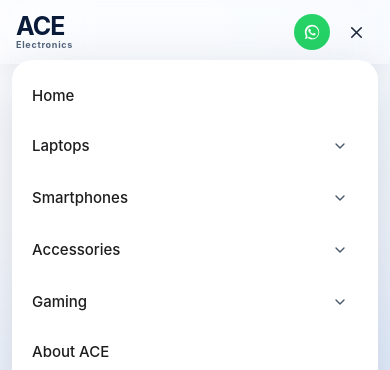
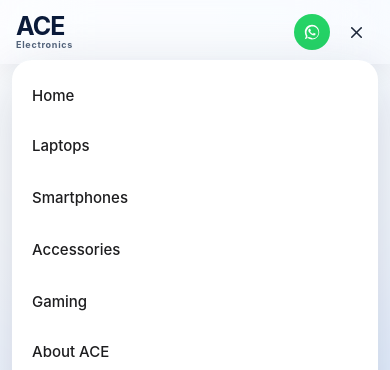
Before and after one commit to Bosman-best/my-nextjs-ace-electronics-web-build, a Next.js app: page / in a window 390 px wide. Both pictures are taken after a click on the button "Open menu". Shown: the top 370 px of the page. Built offline with nearby package versions, Linux system fonts and the light colour scheme.

Commit message:
Remove dropdown arrow icons without changing menu behavior

```diff
--- a/components/redesign/StorefrontHeader.tsx
+++ b/components/redesign/StorefrontHeader.tsx
@@ -3,7 +3,7 @@
 import Link from 'next/link'
 import { usePathname } from 'next/navigation'
 import { useEffect, useState } from 'react'
-import { ChevronDown, Menu, X, Search, ArrowUpRight } from 'lucide-react'
+import { Menu, X, Search, ArrowUpRight } from 'lucide-react'
 import WhatsAppIcon from '@/components/ui/WhatsAppIcon'
 
 const menus = [
@@ -54,7 +54,7 @@ export default function StorefrontHeader() {
           {menus.map(menu => (
             <div key={menu.href} className="flex h-full items-center" onMouseEnter={() => setActiveMenu(menu.label)}>
               <Link href={menu.href} className={pathname.startsWith(menu.href) || activeMenu === menu.label ? 'flex h-full items-center text-[13px] font-medium text-[#0066CC]' : 'flex h-full items-center text-[13px] font-medium text-slate-700 hover:text-[#0066CC]'}>{menu.label}</Link>
-              <button type="button" aria-label={'Open ' + menu.label + ' menu'} aria-expanded={activeMenu === menu.label} onFocus={() => setActiveMenu(menu.label)} onClick={() => setActiveMenu(activeMenu === menu.label ? null : menu.label)} className="ml-1 grid h-8 w-5 place-items-center text-slate-500 hover:text-[#0066CC]"><ChevronDown size={13} className={activeMenu === menu.label ? 'rotate-180 transition-transform' : 'transition-transform'}/></button>
+              <button type="button" aria-label={'Open ' + menu.label + ' menu'} aria-expanded={activeMenu === menu.label} onFocus={() => setActiveMenu(menu.label)} onClick={() => setActiveMenu(activeMenu === menu.label ? null : menu.label)} className="ml-1 grid h-8 w-5 place-items-center text-slate-500 hover:text-[#0066CC]" />
             </div>
           ))}
         </nav>
@@ -100,7 +100,7 @@ export default function StorefrontHeader() {
               <div key={menu.href} className="py-1">
                 <div className="flex items-center justify-between">
                   <Link href={menu.href} onClick={closeMenus} className="py-2.5 text-[15px] font-medium text-[#1D1D1F]">{menu.label}</Link>
-                  <button type="button" aria-label={'Expand ' + menu.label} aria-expanded={mobileSection === menu.label} onClick={() => setMobileSection(mobileSection === menu.label ? null : menu.label)} className="grid h-9 w-9 place-items-center rounded-full text-slate-600"><ChevronDown size={16} className={mobileSection === menu.label ? 'rotate-180 transition-transform' : 'transition-transform'}/></button>
+                  <button type="button" aria-label={'Expand ' + menu.label} aria-expanded={mobileSection === menu.label} onClick={() => setMobileSection(mobileSection === menu.label ? null : menu.label)} className="grid h-9 w-9 place-items-center rounded-full text-slate-600" />
                 </div>
                 {mobileSection === menu.label && <div className="mb-3 ml-2 rounded-xl bg-[#F5F5F7] px-4 py-3">
                   <p className="mb-2 text-[10px] font-semibold uppercase tracking-[.14em] text-[#86868B]">Brands</p>
```
